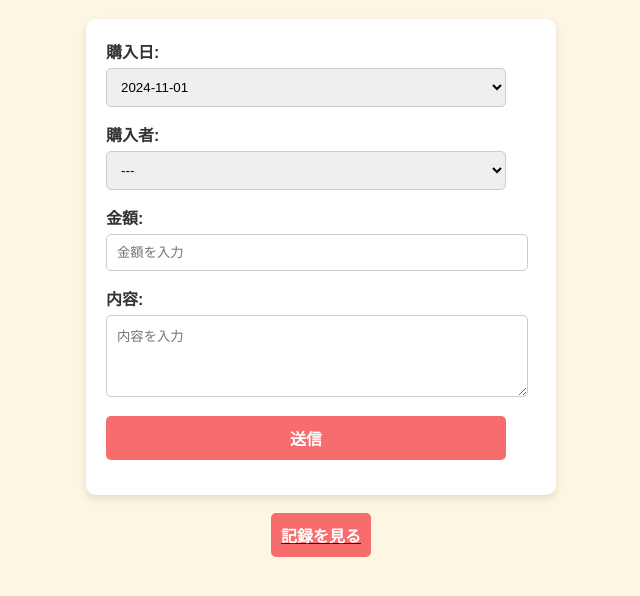
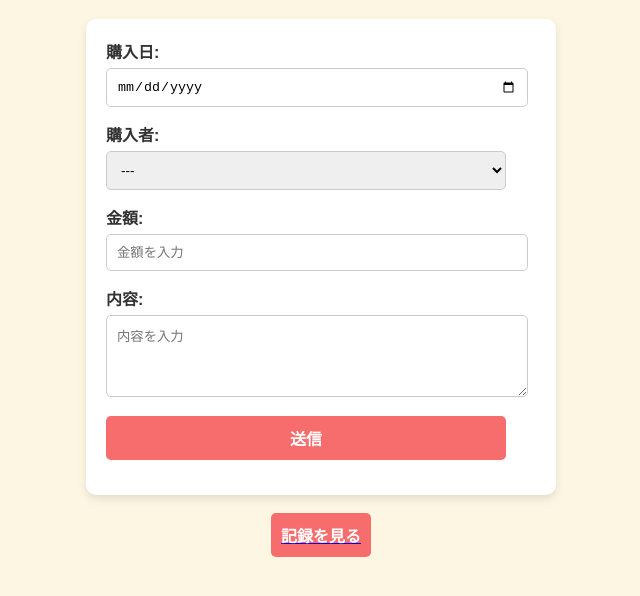
Before and after one commit to GeN1219/recpur, a plain HTML site: page index.html in a window 1280 px wide. Shown: the part 90-686 px from the top of the page, without its empty margins (319-959 px from the left). Drawn offline with Linux system fonts and the light colour scheme.

Commit message:
Add files via upload

```diff
--- a/index.html
+++ b/index.html
@@ -59,19 +59,13 @@
     <h1>購入データ入力</h1>
     <form id="purchaseForm">
         <label for="date">購入日:</label>
-        <select id="date" name="date" required>
-            <option value="2024-11-01">2024-11-01</option>
-            <option value="2024-11-02">2024-11-02</option>
-            <option value="2024-11-03">2024-11-03</option>
-            <!-- 必要に応じて日付を追加 -->
-        </select>
+        <input type="date" id="date" name="date" required>
 
         <label for="buyer">購入者:</label>
         <select id="buyer" name="buyer" required>
             <option value="space">---</option>
             <option value="げん">げん</option>
             <option value="あやの">あやの</option>
-            <!-- 必要に応じて購入者を追加 -->
         </select>
 
         <label for="amount">金額:</label>
```
